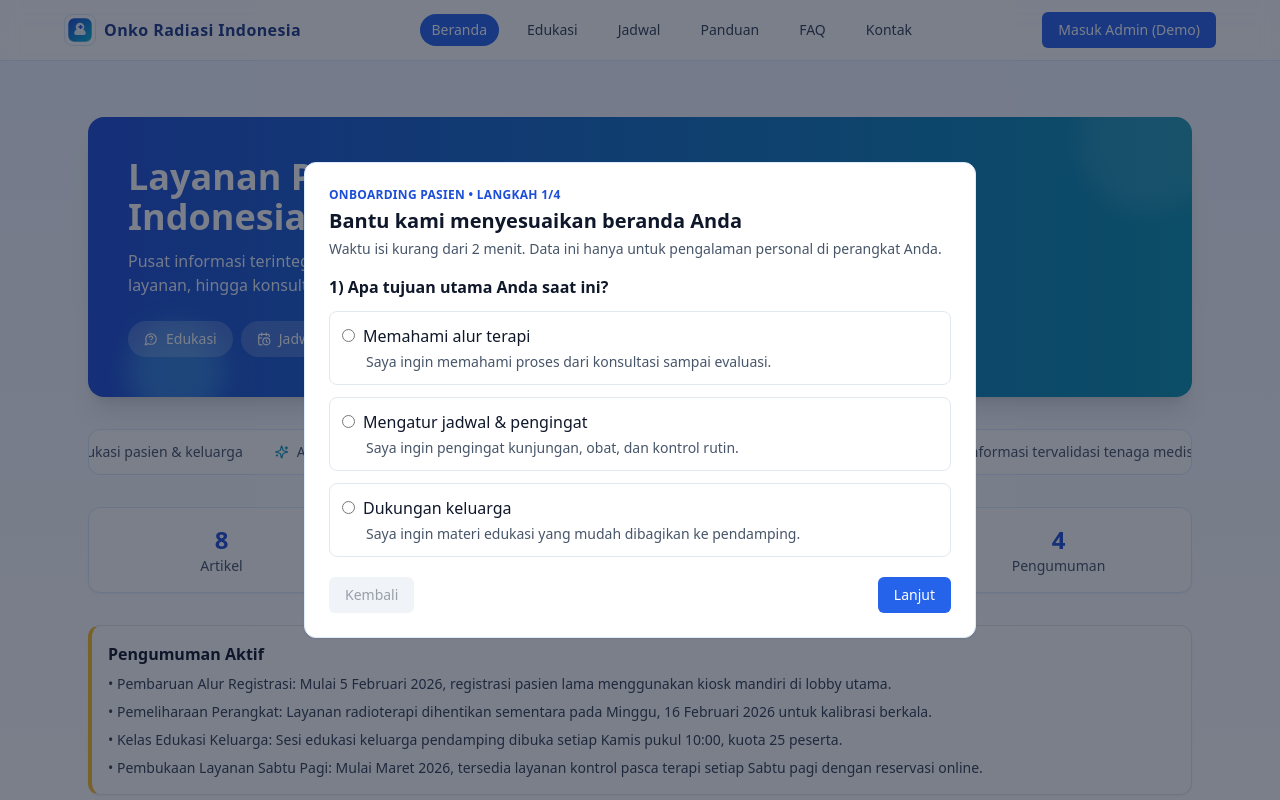
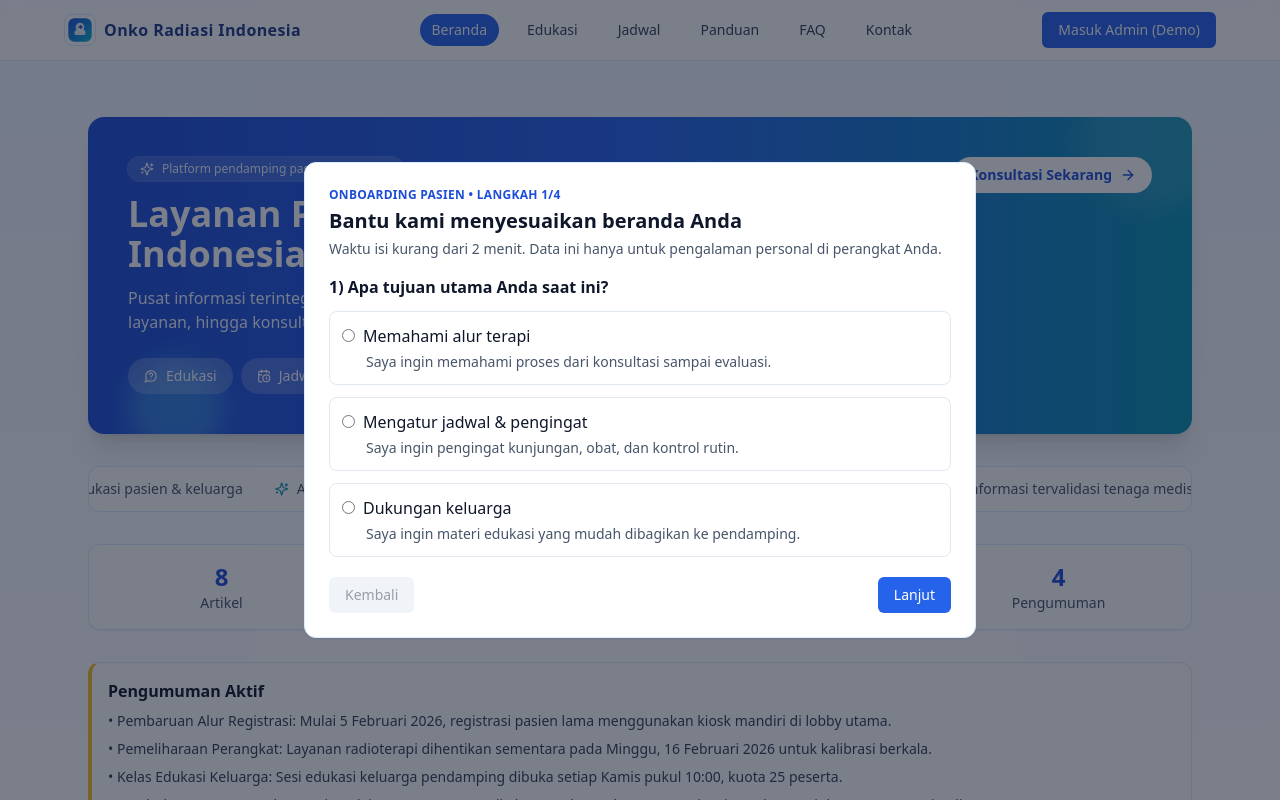
Before and after one commit to sobri3195/onkosob, a React (Vite) app: page / in a window 1280 px wide. Shown: the top 800 px of the page. Built offline with nearby package versions, Linux system fonts and the light colour scheme.

Commit message:
feat: percantik homepage dengan animasi interaktif

```diff
--- a/src/index.css
+++ b/src/index.css
@@ -46,6 +46,26 @@ body {
   }
 }
 
+@keyframes shimmer {
+  from {
+    transform: translateX(-120%);
+  }
+  to {
+    transform: translateX(160%);
+  }
+}
+
+@keyframes rise-in {
+  from {
+    opacity: 0;
+    transform: translateY(16px);
+  }
+  to {
+    opacity: 1;
+    transform: translateY(0);
+  }
+}
+
 .animate-float {
   animation: float 4s ease-in-out infinite;
 }
@@ -61,3 +81,22 @@ body {
 .animate-marquee {
   animation: marquee 18s linear infinite;
 }
+
+.animate-shimmer {
+  animation: shimmer 5s linear infinite;
+}
+
+.animate-rise-in {
+  animation: rise-in 0.6s ease-out both;
+}
+
+@media (prefers-reduced-motion: reduce) {
+  .animate-float,
+  .animate-fade-in,
+  .animate-pulse-glow,
+  .animate-marquee,
+  .animate-shimmer,
+  .animate-rise-in {
+    animation: none !important;
+  }
+}
--- a/src/pages/public/HomePage.tsx
+++ b/src/pages/public/HomePage.tsx
@@ -1,6 +1,6 @@
 import { Link } from 'react-router-dom'
 import { Card } from '@/components/ui/card'
-import { Activity, CalendarClock, FileText, HeartHandshake, MessageCircleQuestion, ShieldCheck, Sparkles, Stethoscope } from 'lucide-react'
+import { Activity, ArrowRight, CalendarClock, FileText, HeartHandshake, MessageCircleQuestion, ShieldCheck, Sparkles, Stethoscope } from 'lucide-react'
 import type { Store } from '@/store/useLocalStore'
 import type { OnboardingData } from '@/data/seed'
 import { OnboardingWizard } from '@/components/onboarding/OnboardingWizard'
@@ -37,6 +37,21 @@ type HomePageProps = {
 
 export function HomePage({ store, onCompleteOnboarding }: HomePageProps) {
   const active = store.announcements.filter((a) => a.isActive)
+  const quickLinks = [
+    { to: '/edukasi', label: 'Edukasi', icon: MessageCircleQuestion },
+    { to: '/jadwal', label: 'Jadwal', icon: CalendarClock },
+    { to: '/panduan', label: 'Panduan', icon: FileText },
+    { to: '/faq', label: 'FAQ', icon: MessageCircleQuestion },
+    { to: '/kontak', label: 'Kontak', icon: Stethoscope }
+  ]
+
+  const summaryStats = [
+    ['Artikel', store.articles.length],
+    ['FAQ', store.faqs.length],
+    ['Sesi/Jadwal', store.schedules.length],
+    ['Pengumuman', active.length]
+  ] as const
+
   const personalization = {
     titleByGoal: {
       'pahami-terapi': 'Fokus Anda: Memahami alur terapi',
@@ -69,25 +84,36 @@ export function HomePage({ store, onCompleteOnboarding }: HomePageProps) {
         </Card>
       )}
 
-      <section className='relative overflow-hidden rounded-2xl bg-gradient-to-r from-blue-700 to-cyan-600 p-6 text-white shadow-xl md:p-10'>
+      <section className='relative overflow-hidden rounded-2xl bg-gradient-to-r from-blue-700 via-blue-600 to-cyan-600 p-6 text-white shadow-xl md:p-10'>
+        <div className='animate-shimmer absolute inset-0 bg-[linear-gradient(120deg,transparent_0%,rgba(255,255,255,0.12)_30%,transparent_60%)]' />
         <div className='animate-float absolute -right-8 -top-10 h-36 w-36 rounded-full bg-white/10 blur-md' />
         <div className='animate-float absolute -bottom-8 left-10 h-24 w-24 rounded-full bg-cyan-300/30 blur-md [animation-delay:1s]' />
+        <div className='relative grid gap-6 md:grid-cols-[1fr_auto] md:items-end'>
+          <div>
+            <p className='inline-flex items-center gap-2 rounded-full bg-white/15 px-3 py-1 text-xs font-medium text-blue-50 ring-1 ring-white/20'>
+              <Sparkles size={14} /> Platform pendamping pasien & keluarga
+            </p>
 
-        <h1 className='max-w-2xl text-2xl font-bold leading-tight md:text-4xl'>Layanan Pasien Onkologi Radiasi Indonesia</h1>
-        <p className='mt-3 max-w-2xl text-sm text-blue-50 md:text-base'>
-          Pusat informasi terintegrasi untuk pasien dan keluarga, mulai dari edukasi, jadwal layanan, hingga konsultasi awal.
-        </p>
+            <h1 className='mt-3 max-w-2xl text-2xl font-bold leading-tight md:text-4xl'>Layanan Pasien Onkologi Radiasi Indonesia</h1>
+            <p className='mt-3 max-w-2xl text-sm text-blue-50 md:text-base'>
+              Pusat informasi terintegrasi untuk pasien dan keluarga, mulai dari edukasi, jadwal layanan, hingga konsultasi awal.
+            </p>
+          </div>
 
-        <div className='mt-6 flex flex-wrap gap-2'>
-          {[
-            { to: '/edukasi', label: 'Edukasi', icon: MessageCircleQuestion },
-            { to: '/jadwal', label: 'Jadwal', icon: CalendarClock },
-            { to: '/panduan', label: 'Panduan', icon: FileText },
-            { to: '/faq', label: 'FAQ', icon: MessageCircleQuestion },
-            { to: '/kontak', label: 'Kontak', icon: Stethoscope }
-          ].map((item) => (
+          <Link
+            to='/kontak'
+            className='group inline-flex items-center gap-2 self-start rounded-full bg-white px-4 py-2 text-sm font-semibold text-blue-700 transition hover:-translate-y-0.5 hover:bg-blue-50'
+          >
+            Konsultasi Sekarang
+            <ArrowRight size={16} className='transition group-hover:translate-x-0.5' />
+          </Link>
+        </div>
+
+        <div className='relative mt-6 flex flex-wrap gap-2'>
+          {quickLinks.map((item, index) => (
             <Link
-              className='inline-flex items-center gap-2 rounded-full bg-white/20 px-4 py-2 text-sm backdrop-blur transition hover:scale-[1.02] hover:bg-white/30'
+              className='animate-fade-in inline-flex items-center gap-2 rounded-full bg-white/20 px-4 py-2 text-sm backdrop-blur transition hover:scale-[1.02] hover:bg-white/30'
+              style={{ animationDelay: `${index * 80}ms` }}
               key={item.to}
               to={item.to}
             >
@@ -117,14 +143,16 @@ export function HomePage({ store, onCompleteOnboarding }: HomePageProps) {
       </section>
 
       <section className='grid grid-cols-2 gap-3 md:grid-cols-4'>
-        {[['Artikel', store.articles.length], ['FAQ', store.faqs.length], ['Sesi/Jadwal', store.schedules.length], ['Pengumuman', active.length]].map(
-          ([label, value]) => (
-            <Card key={label as string} className='animate-fade-in border-blue-100 text-center dark:border-slate-700'>
-              <p className='text-2xl font-bold text-blue-700 dark:text-blue-300'>{value as number}</p>
-              <p className='text-xs text-slate-600 dark:text-slate-300 md:text-sm'>{label as string}</p>
-            </Card>
-          )
-        )}
+        {summaryStats.map(([label, value], index) => (
+          <Card
+            key={label}
+            className='animate-fade-in border-blue-100 text-center transition hover:-translate-y-1 hover:shadow-md dark:border-slate-700'
+            style={{ animationDelay: `${index * 110}ms` }}
+          >
+            <p className='text-2xl font-bold text-blue-700 dark:text-blue-300'>{value}</p>
+            <p className='text-xs text-slate-600 dark:text-slate-300 md:text-sm'>{label}</p>
+          </Card>
+        ))}
       </section>
 
       {!!active.length && (
@@ -139,8 +167,12 @@ export function HomePage({ store, onCompleteOnboarding }: HomePageProps) {
       )}
 
       <section className='grid gap-4 md:grid-cols-2'>
-        {features.map((x) => (
-          <Card key={x.title} className='group border-blue-100 transition duration-300 hover:-translate-y-1 hover:shadow-lg dark:border-slate-700'>
+        {features.map((x, index) => (
+          <Card
+            key={x.title}
+            className='group animate-fade-in border-blue-100 transition duration-300 hover:-translate-y-1 hover:shadow-lg dark:border-slate-700'
+            style={{ animationDelay: `${index * 120}ms` }}
+          >
             <x.icon className='mb-2 text-blue-600 transition group-hover:scale-110 dark:text-blue-300' size={20} />
             <h3 className='font-semibold'>{x.title}</h3>
             <p className='mt-1 text-sm text-slate-600 dark:text-slate-300'>{x.desc}</p>
@@ -152,7 +184,11 @@ export function HomePage({ store, onCompleteOnboarding }: HomePageProps) {
         <h2 className='text-lg font-semibold'>Perjalanan pasien yang lebih jelas</h2>
         <div className='mt-4 grid gap-3 md:grid-cols-5'>
           {journey.map((step, index) => (
-            <div key={step} className='relative rounded-xl bg-white p-3 text-sm shadow-sm ring-1 ring-blue-100 dark:bg-slate-900 dark:ring-slate-700'>
+            <div
+              key={step}
+              className='relative animate-rise-in rounded-xl bg-white p-3 text-sm shadow-sm ring-1 ring-blue-100 dark:bg-slate-900 dark:ring-slate-700'
+              style={{ animationDelay: `${index * 90}ms` }}
+            >
               <p className='mb-1 text-xs font-semibold text-blue-700 dark:text-blue-300'>Langkah {index + 1}</p>
               <p>{step}</p>
             </div>
```
